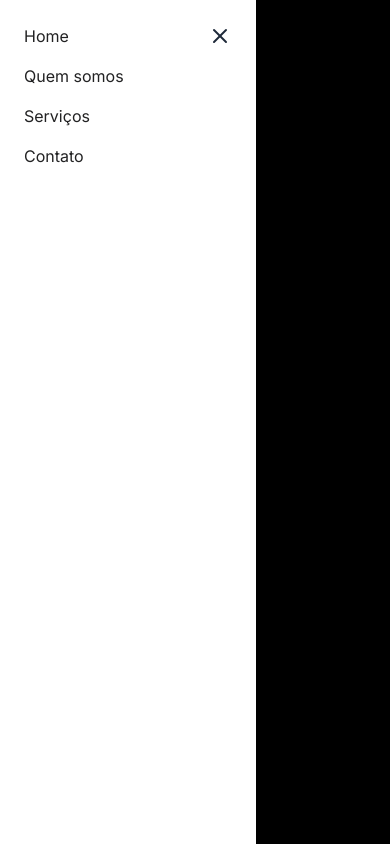
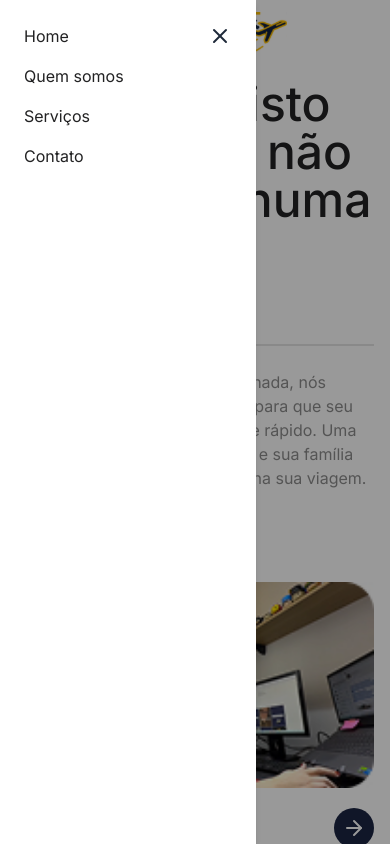
Before and after one commit to debsmalheiro/tirar-visto, a React (Vite) app: page / in a window 390 px wide. Both pictures are taken after a click on the button 28 px from the left and 24 px from the top of the page. Shown: the top 844 px of the page. Built offline with nearby package versions, Linux system fonts and the light colour scheme.

Commit message:
fix: header mobile

```diff
--- a/src/components/header.tsx
+++ b/src/components/header.tsx
@@ -13,7 +13,7 @@ export default function Header() {
         <header className='top-0 left-0 w-full z-50 bg-white'>
             <Sidebar />
             <div className="flex items-center justify-center md:justify-between md:px-8">
-                <div className="flex justify-center md:justify-start items-center">
+                <div className="hidden lg:flex justify-center md:justify-start items-center">
                     <img src={Logo} alt="Logo Tirar Visto" className="w-40 h-auto" />
                 </div>
                 <nav className='hidden md:block md:ml-5'>
--- a/src/components/sidebar.tsx
+++ b/src/components/sidebar.tsx
@@ -1,5 +1,6 @@
 import { Menu, X } from 'lucide-react';
 import { useState } from 'react';
+import Logo from '../assets/images/logo.svg';
 
 export default function Sidebar() {
     const [isOpen, setIsOpen] = useState(false);
@@ -13,6 +14,7 @@ export default function Sidebar() {
 
     return (
         <>
+            <div className='flex flex-row items-center'>
                 <button
                     className="md:hidden top-4 left-4 z-50 text-3xl text-gray-800"
                     onClick={() => setIsOpen(true)}
@@ -20,9 +22,14 @@ export default function Sidebar() {
                     <Menu className='' />
                 </button>
 
+                <div className="mx-auto">
+                    <img src={Logo} alt="Logo Tirar Visto" className="w-40 h-auto" />
+                </div>
+            </div>
+
             {isOpen && (
                 <div
-                    className="fixed inset-0 bg-black bg-opacity-40 z-40"
+                    className="fixed inset-0 bg-black opacity-40 z-40"
                     onClick={() => setIsOpen(false)}
                 />
             )}
```
Lines whose indentation alone changed are shown as unchanged.
